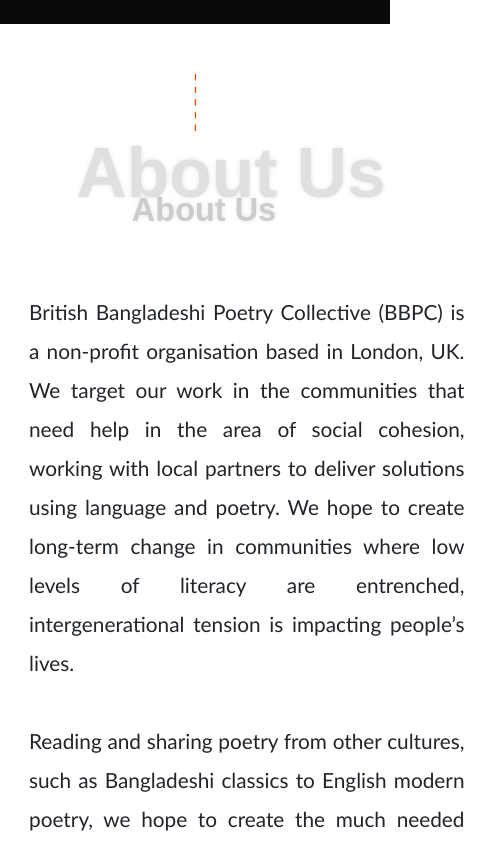
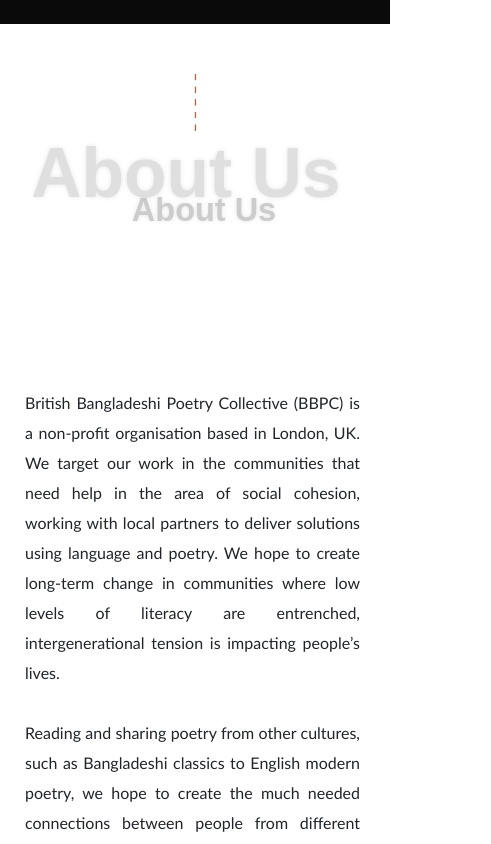
Before and after one commit to bbpcltd/bbpcltd.github.io, a website: page index.html in a window 390 px wide. Shown: the part 1740-2584 px from the top of the page, 491 px wide, since content can reach past the window. Drawn offline with nearby package versions, Linux system fonts and the light colour scheme; a web font is replaced by a local one.

Commit message:
Somewhat fixed mobile

```diff
--- a/index.html
+++ b/index.html
@@ -97,10 +97,15 @@
             font-family: Calibri,'sans-serif';
             text-align:left;
         }
+        }
 
-
-
-
+        @media only screen and (max-width:690px){
+            #about-text {
+                transform:none;
+            }
+            #about-us-shadow {
+                transform:translate(-60%);
+            }
         }
 
         #the-square {
```
